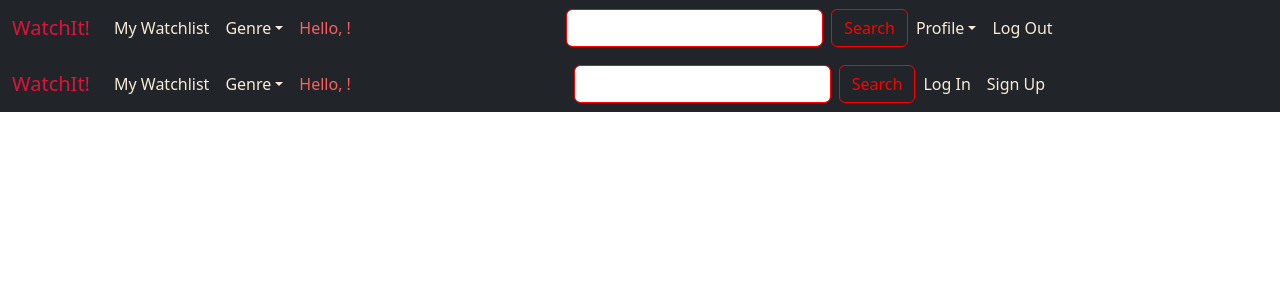
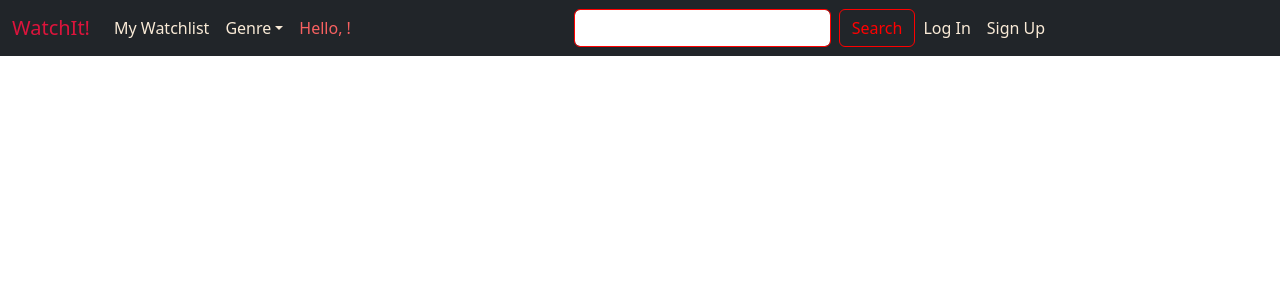
Before and after one commit to caroulin1704/WatchItFront, a React (Create React App) app: page / in a window 1280 px wide. Shown: the top 300 px of the page. Built offline with nearby package versions, Linux system fonts and the light colour scheme.

Commit message:
13/04/23 part1

```diff
--- a/package.json
+++ b/package.json
@@ -10,7 +10,6 @@
     "react": "^18.2.0",
     "react-bootstrap": "^2.7.2",
     "react-dom": "^18.2.0",
-    "react-router-dom": "^6.10.0",
     "react-scripts": "5.0.1",
     "web-vitals": "^2.1.4"
   },
@@ -37,5 +36,8 @@
       "last 1 firefox version",
       "last 1 safari version"
     ]
+  },
+  "devDependencies": {
+    "react-router-dom": "^6.10.0"
   }
 }
--- a/src/componants/App.js
+++ b/src/componants/App.js
@@ -1,16 +1,17 @@
+import { BrowserRouter, Routes, Route } from 'react-router-dom';
 import '../styles/App.css';
 import '../componants/NavBar.js';
-import NavBar from '../componants/NavBar.js';
 import 'bootstrap/dist/css/bootstrap.min.css';
 import NavBarHome from './NavBarHome';
 
 
 function App() {
   return (
-    <div className="App">
-       <NavBar />
-       <NavBarHome />
-    </div>
+    <BrowserRouter>
+      <Routes>
+        <Route index element={<NavBarHome />} />
+      </Routes>
+    </BrowserRouter>
   );
 }
 
```
Also changed, not shown: src/componants/Login.js (added), src/componants/Signup.js (added), 1 other file (tests, documents, lock files or other folders).
